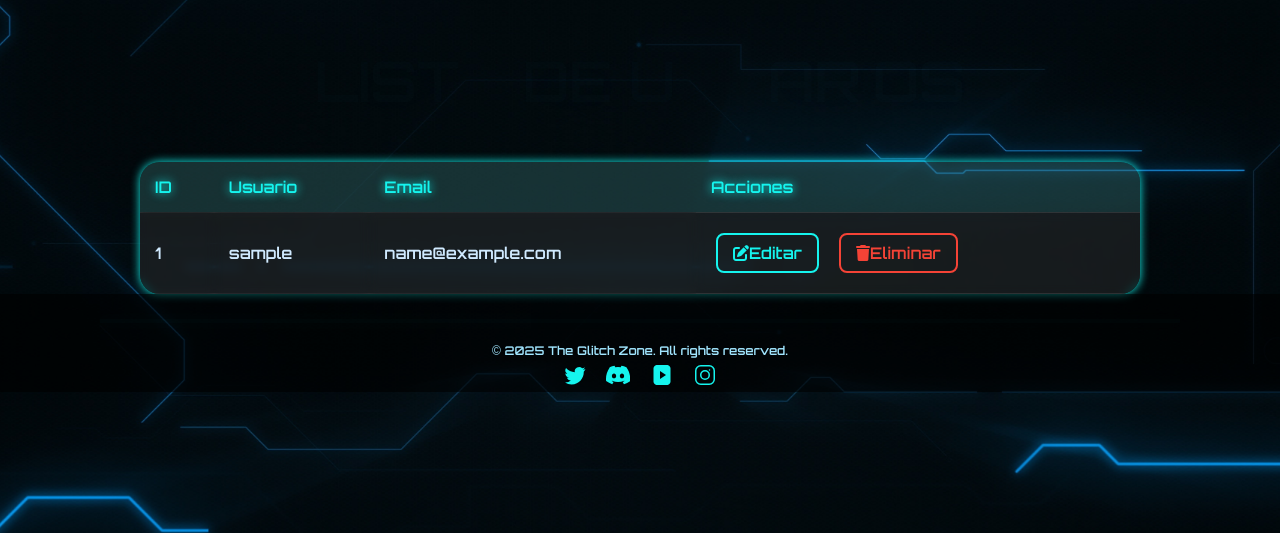
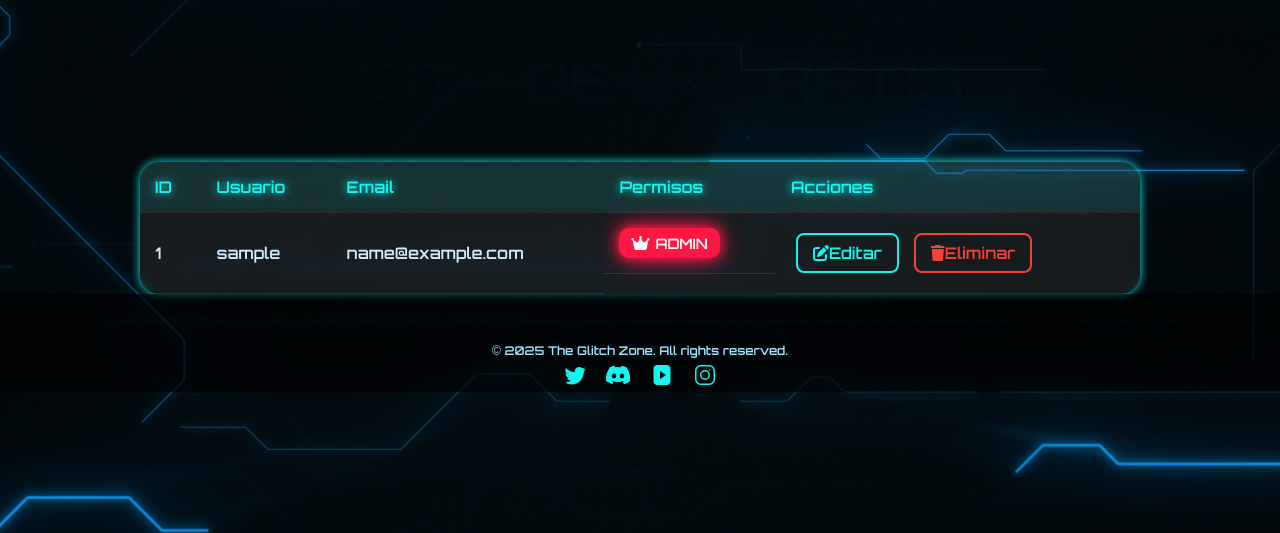
Before and after one commit to PedroEliasj/Trabajo_final_crear_rese-a_juegos, a Django app: page /login/usuarios_list/ in a window 1280 px wide. Shown: the part 80-613 px from the top of the page. Run offline with Django 4.2, Linux system fonts and the light colour scheme; tables that the repository leaves empty hold one stand-in row (values such as "Sample post"); some libraries are stand-ins or nearby versions.

Commit message:
terminaciones 3

```diff
--- a/static/css/signin.css
+++ b/static/css/signin.css
@@ -317,6 +317,12 @@ button:hover {
                 0 12px 10px -10px rgba(0, 0, 0, 0.05);
 }
 
+/* .messages{
+    color: #15f4ee;
+    color: black;
+    box-shadow: 0 0 12px #00e676, 0 0 24px #00e676;
+} */
+
 /*------BOTON VOLVER------*/
 /*button .volver {
     position: relative;
--- a/static/css/usuarios_list.css
+++ b/static/css/usuarios_list.css
@@ -653,3 +653,67 @@ td:nth-of-type(4) {
         gap: 8px;
     }
 }
+
+/* diferencia roles */
+.badge {
+    padding: 4px 10px;
+    border-radius: 8px;
+    font-size: 0.85rem;
+    font-weight: bold;
+    text-transform: uppercase;
+    box-shadow: 0 0 8px rgba(21, 244, 238, 0.8);
+}
+
+.badge.admin {
+    background: #ff1744;
+    color: white;
+    box-shadow: 0 0 12px #ff1744, 0 0 24px #ff1744;
+}
+
+.badge.staff {
+    background: #2979ff;
+    color: white;
+    box-shadow: 0 0 12px #2979ff, 0 0 24px #2979ff;
+}
+
+.badge.user {
+    background: #00e676;
+    color: black;
+    box-shadow: 0 0 12px #00e676, 0 0 24px #00e676;
+}
+
+.badge {
+    padding: 6px 12px;
+    border-radius: 10px;
+    font-size: 0.9rem;
+    font-weight: bold;
+    text-transform: uppercase;
+    display: inline-flex;
+    align-items: center;
+    gap: 6px;
+}
+
+.badge i {
+    font-size: 1rem;
+}
+
+/* Admin - rojo brillante */
+.badge.admin {
+    background: #ff1744;
+    color: white;
+    box-shadow: 0 0 12px #ff1744, 0 0 24px #ff1744;
+}
+
+/* Staff - azul eléctrico */
+.badge.staff {
+    background: #2979ff;
+    color: white;
+    box-shadow: 0 0 12px #2979ff, 0 0 24px #2979ff;
+}
+
+/* Usuario normal - verde neón */
+.badge.user {
+    background: #00e676;
+    color: black;
+    box-shadow: 0 0 12px #00e676, 0 0 24px #00e676;
+}
--- a/templates/login/usuarios_list.html
+++ b/templates/login/usuarios_list.html
@@ -40,13 +40,14 @@
                     <a href="{% url 'editar_usuario' user.id %}" class="dropdown-item">Editar</a>
                     <a href="{% url 'apps.blog:crear_resena' %}" class="dropdown-item">Crear Posteo</a>
                     <a href="{% url 'logout' %}" class="dropdown-item">Cerrar Sesión</a>
+
                 </div>
             </div>
             <ul class="nav-links">
                 {% if request.user.is_authenticated and request.user.is_staff %}
                 <li><a href="{% url 'logout' %}">cerrar session</a></li>
                 <li><a href="{% url 'apps.blog:crear_resena' %}">Publicar Reseña</a></li>
-
+                <li><a href="{% url 'apps.blog:blog' %}">BLOG</a></li>
                 <li><a href="{% url 'signup' %}">Registrar</a></li>
                 {% else %}
 
@@ -82,10 +83,11 @@
                     {% if request.user.is_authenticated and request.user.is_staff %}
                     <li><a href="{% url 'logout' %}">cerrar session</a></li>
                     <li><a href="{% url 'apps.blog:crear_resena' %}">Publicar Reseña</a></li>
-
+                    <li><a href="{% url 'apps.blog:blog' %}">BLOG</a></li>
                     <li><a href="{% url 'signup' %}">Registrar</a></li>
                     {% else %}
                     <!-- <li><a href="{% url 'descargar_juegos' %}">Descargar Juegos</a></li> -->
+
                     <li><a href="{% url 'contacto' %}">Contacto</a></li>
                     <li><a href="{% url 'nosotros' %}">Nosotros</a></li>
                     <li><a href="{% url 'signin' %}">Iniciar sesion</a></li>
@@ -124,6 +126,7 @@
                 <th>ID</th>
                 <th>Usuario</th>
                 <th>Email</th>
+                <th>Permisos</th>
                 <th>Acciones</th>
             </tr>
         </thead>
@@ -133,6 +136,15 @@
                 <td>{{ usuario.id }}</td>
                 <td>{{ usuario.username }}</td>
                 <td>{{ usuario.email }}</td>
+                <td>
+                    {% if usuario.is_superuser %}
+                        <span class="badge admin"><i class="fas fa-crown"></i> Admin</span>
+                    {% elif usuario.is_staff %}
+                        <span class="badge staff"><i class="fas fa-bolt"></i> Staff</span>
+                    {% else %}
+                        <span class="badge user"><i class="fas fa-user"></i> Usuario</span>
+                    {% endif %}
+                </td>
                 <td>
                     <a class="button" href="{% url 'editar_usuario' usuario.id %}"><i class="fas fa-edit"></i>Editar</a>
                     <a class="button delete" href="{% url 'eliminar_usuario' usuario.id %}"
```
Also changed, not shown: templates/blog/blog.html (+9 -2 lines), templates/login/signin.html (+12 -12 lines).
